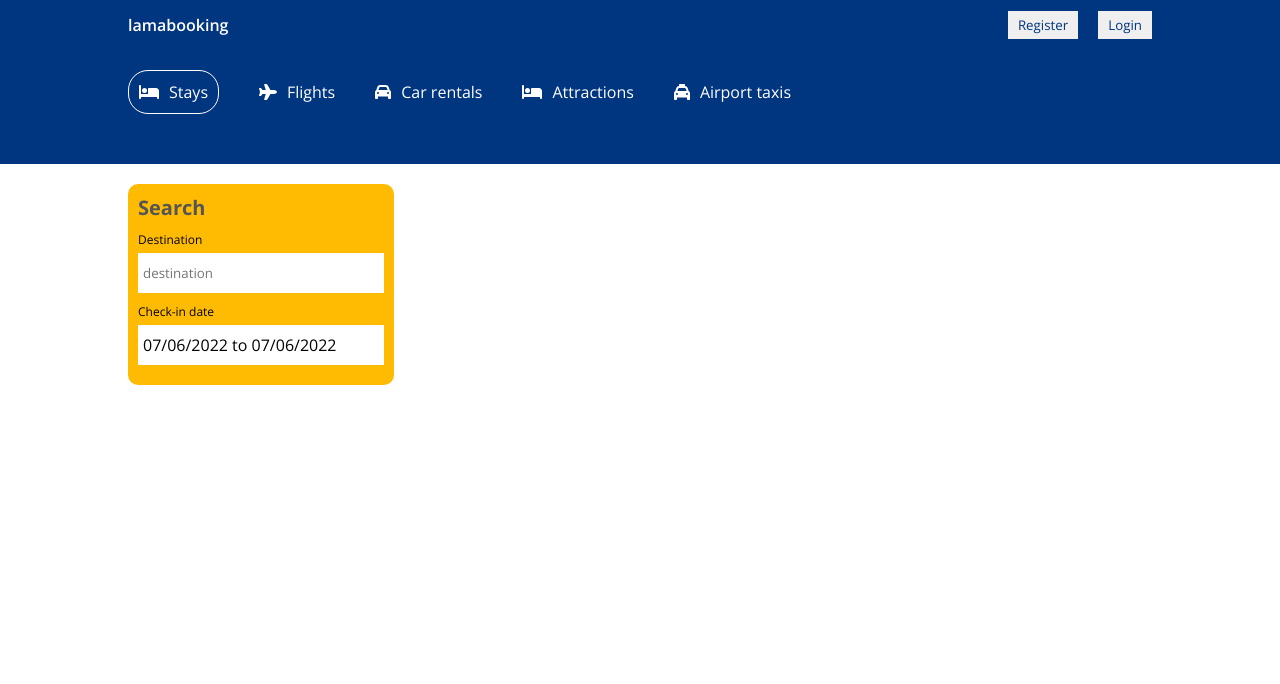
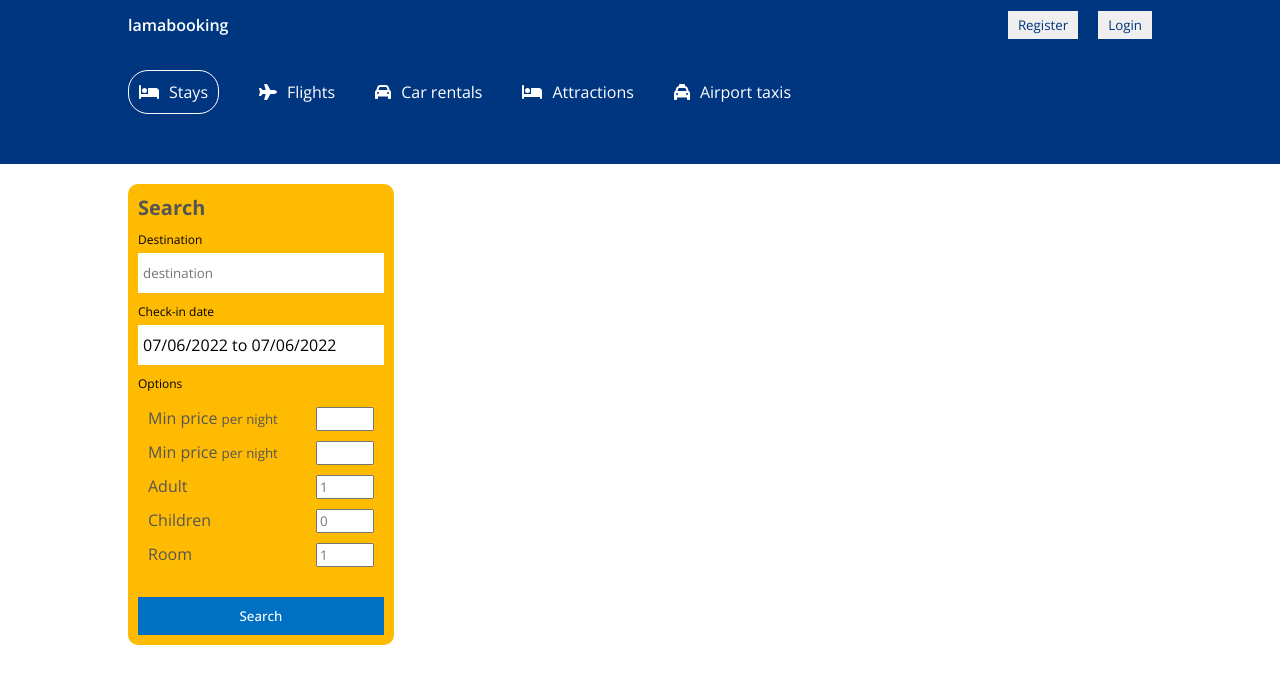
Before and after one commit to normaltech/booking_site_prc, a React (Create React App) app: page / in a window 1280 px wide. Both pictures are taken after typing "Sample" into the empty fields and a click on the button "Search". Shown: the top 684 px of the page. Built offline with nearby package versions, Linux system fonts and the light colour scheme.

Commit message:
list search box complete

```diff
--- a/src/components/featured/featured.css
+++ b/src/components/featured/featured.css
@@ -2,7 +2,7 @@
     width: 100%;
     max-width: 1024px;
     display: flex;
-    justify-content: space-between;
+    justify-content: space-evenly;
     gap: 20px;
     z-index: 1;
 }
--- /dev/null
+++ b/src/components/searchItem/SearchItem.jsx
@@ -0,0 +1,7 @@
+import './searchItem.css'
+
+export const SearchItem = () => {
+  return (
+    <div className=''></div>
+  )
+}
--- a/src/pages/list/List.jsx
+++ b/src/pages/list/List.jsx
@@ -1,19 +1,21 @@
 import { Header } from "../../components/header/Header"
 import { Navbar } from "../../components/navbar/Navbar"
 import "./list.css"
-import {useLocation} from "react-router-dom"
+import { useLocation } from "react-router-dom"
 import { useState } from "react"
 import { format } from "date-fns"
 import { DateRange } from "react-date-range"
+import { SearchItem } from "../../components/searchItem/SearchItem"
 
 
 export const List = () => {
 
   const location = useLocation();
-  const [destination,setDestination] = useState(location.state.destination);
-  const [date,setDate] = useState(location.state.date);
-  const [openDate,setOpenDate] = useState(false);
-  const [options,setOptions] = useState(location.state.options);
+  const [destination, setDestination] = useState(location.state.destination);
+  const [date, setDate] = useState(location.state.date);
+  const [openDate, setOpenDate] = useState(false);
+  const [options, setOptions] = useState(location.state.options);
+
   return (
     <div>
       <Navbar />
@@ -24,19 +26,64 @@ export const List = () => {
             <h1 className="lsTitle">Search</h1>
             <div className="lsItem">
               <label htmlFor="">Destination</label>
-              <input type="text" name="" id="" placeholder="destination"/>
+              <input type="text" name="" id="" placeholder="destination" />
             </div>
             <div className="lsItem">
               <label htmlFor="">Check-in date</label>
-              <span onClick={()=>setOpenDate(!openDate)}>{`${format(date[0].startDate,"MM/dd/yyyy")}`} to {`${format(date[0].endDate,"MM/dd/yyyy")}`}</span>
-              {openDate && <DateRange
-                onChange={item=>setDate([item.selection])}
+              <span onClick={() => setOpenDate(!openDate)}>{`${format(date[0].startDate, "MM/dd/yyyy")}`} to {`${format(date[0].endDate, "MM/dd/yyyy")}`}</span>
+              {openDate && (<DateRange
+                onChange={item => setDate([item.selection])}
                 minDate={new Date()}
                 ranges={date}
-              />}
+              />)}
             </div>
+            <div className="lsItem">
+              <label htmlFor="">Options</label>
+              <div className="lsOptions">
+                <div className="lsOptionItem">
+                  <span className="lsOptionText">
+                    Min price <small>per night</small>
+                  </span>
+                  <input type="number" className="lsOptionInput" />
+                </div>
+                <div className="lsOptionItem">
+                  <span className="lsOptionText">
+                    Min price <small>per night</small>
+                  </span>
+                  <input type="number" className="lsOptionInput" />
+                </div>
+                <div className="lsOptionItem">
+                  <span className="lsOptionText">
+                    Adult
+                  </span>
+                  <input type="number" min={1} className="lsOptionInput" placeholder={options.adult} />
+                </div>
+                <div className="lsOptionItem">
+                  <span className="lsOptionText">
+                    Children
+                  </span>
+                  <input type="number" min={0} className="lsOptionInput" placeholder={options.children} />
+                </div>
+                <div className="lsOptionItem">
+                  <span className="lsOptionText">
+                    Room
+                  </span>
+                  <input type="number" min={1} className="lsOptionInput" placeholder={options.room} />
+                </div>
+              </div>
+            </div>
+            <button>Search</button>
           </div>
-          <div className="listResult"></div>
+          <div className="listResult">
+            <SearchItem/>
+            <SearchItem/>
+            <SearchItem/>
+            <SearchItem/>
+            <SearchItem/>
+            <SearchItem/>
+            <SearchItem/>
+            <SearchItem/>
+          </div>
         </div>
       </div>
     </div>
--- a/src/pages/list/list.css
+++ b/src/pages/list/list.css
@@ -52,8 +52,31 @@
     cursor: pointer;
 }
 
+.lsOptions{
+    padding: 10px;
+}
 
+.lsOptionItem{
+    display: flex;
+    justify-content: space-between;
+    margin-bottom: 10px;
+    color: #555;
+}
+
+.lsOptionInput{
+    width: 50px;
+}
 
 .listResult{
     flex:3;
 }
+
+.listSearch>button{
+    padding: 10px;
+    background-color: #0071c2;
+    color: white;
+    border: none;
+    width: 100%;
+    font-weight: 500;
+    cursor: pointer;
+}
```
Also changed, not shown: src/components/searchItem/searchItem.css (added).
